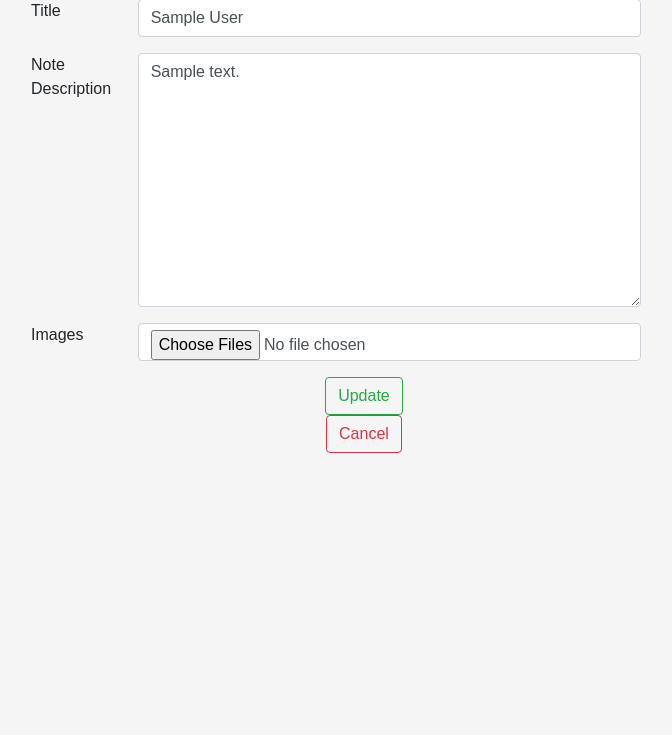
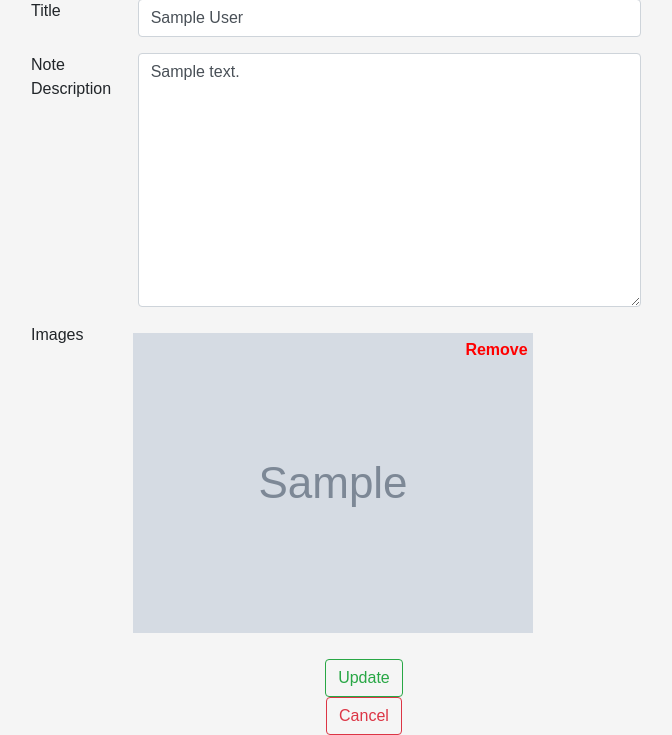
Before and after one commit to ArmanMokammel/Django-NoteApp, a Django app: a page that uses UserData/templates/note_description.html in a window 1280 px wide. Shown: the part 209-944 px from the top of the page, without its empty margins (304-976 px from the left). Before the commit the page ends 662 px from the top, so only its background shows below. Run offline with Django 4.2, Linux system fonts and the light colour scheme; a user stored in the database is signed in; tables that the repository leaves empty hold one stand-in row (values such as "Sample post"); grey boxes marked "Sample" are stand-in pictures; some libraries are stand-ins or nearby versions.

Commit message:
Confusion

```diff
--- a/UserData/templates/note_description.html
+++ b/UserData/templates/note_description.html
@@ -56,12 +56,12 @@
 
                     <div class="form-group row">
                       <label for="inputPassword3" class="col-sm-2 form-control-label">Images</label>
-                      {% if user_note.images.all %}
+                      {% if images %}
                           <div id="image-container">
-                              {% for image in user_note.images.all %}
+                              {% for image in images %}
                                   <div class="uploaded-image">
-                                      <img src="{{ mediaUrl }}{{ image.image.url }}" alt="Note Pic">
-                                      <span class="remove-button" onclick="removeImage(this, '{{ mediaUrl }}{{ image.image.url }}')">Remove</span>
+                                      <img src="{{ mediaUrl }}{{ image.image }}" alt="Note Pic">
+                                      <span class="remove-button" onclick="removeImage(this, '{{ mediaUrl }}{{ image.image }}')">Remove</span>
                                   </div>
                               {% endfor %}
                           </div>
--- a/UserData/views.py
+++ b/UserData/views.py
@@ -118,6 +118,7 @@ def update_note(request, username, id):
         return redirect('UserData:notes_home', request.user.username)
 
     user_note = UserNotes.objects.get(pk=id)
+    user_images = ImageFile.objects.filter(user_note=user_note)
 
     if(request.method == "POST"):
         title = request.POST['title']
@@ -136,6 +137,7 @@ def update_note(request, username, id):
     context = {
         'usernameee' : username,
         'user_note' : user_note,
+        'images' : user_images,
         'mediaUrl' : settings.MEDIA_URL
     }
     return render(request, 'note_description.html', context=context)
```
